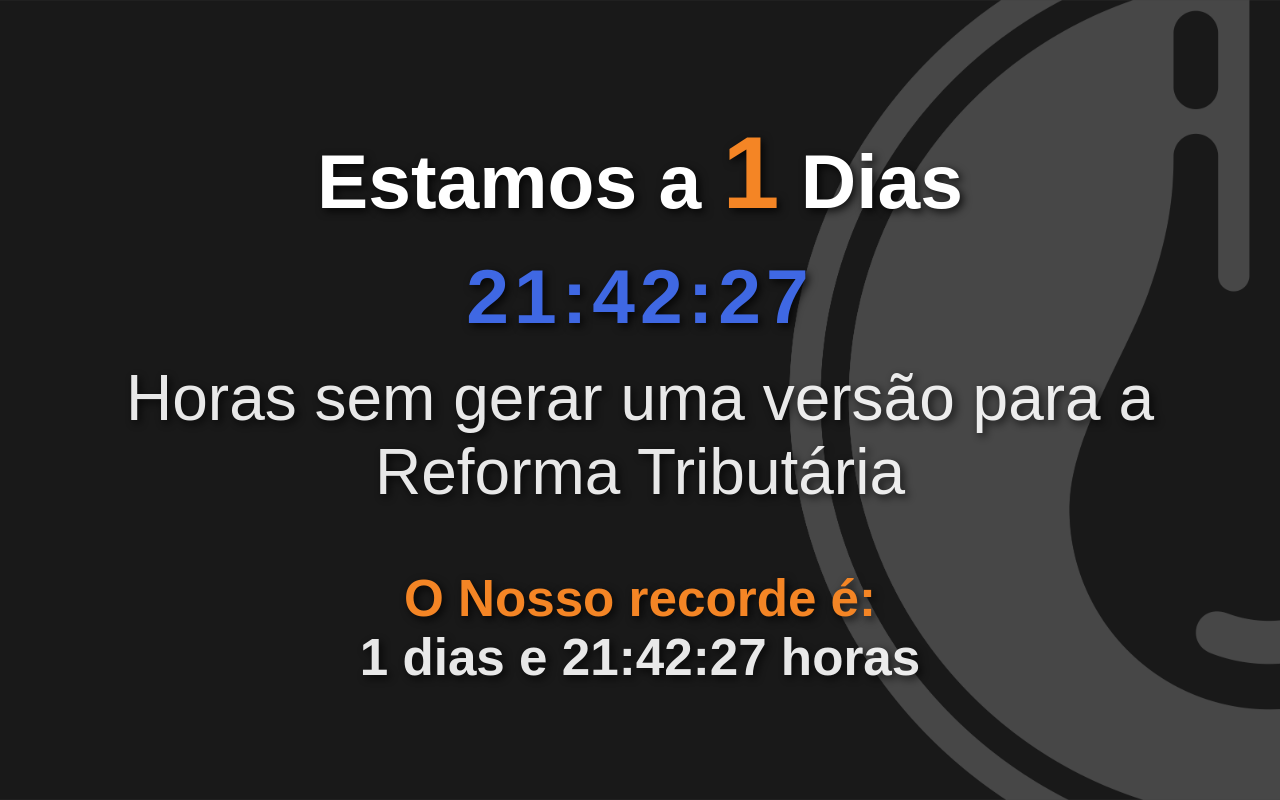
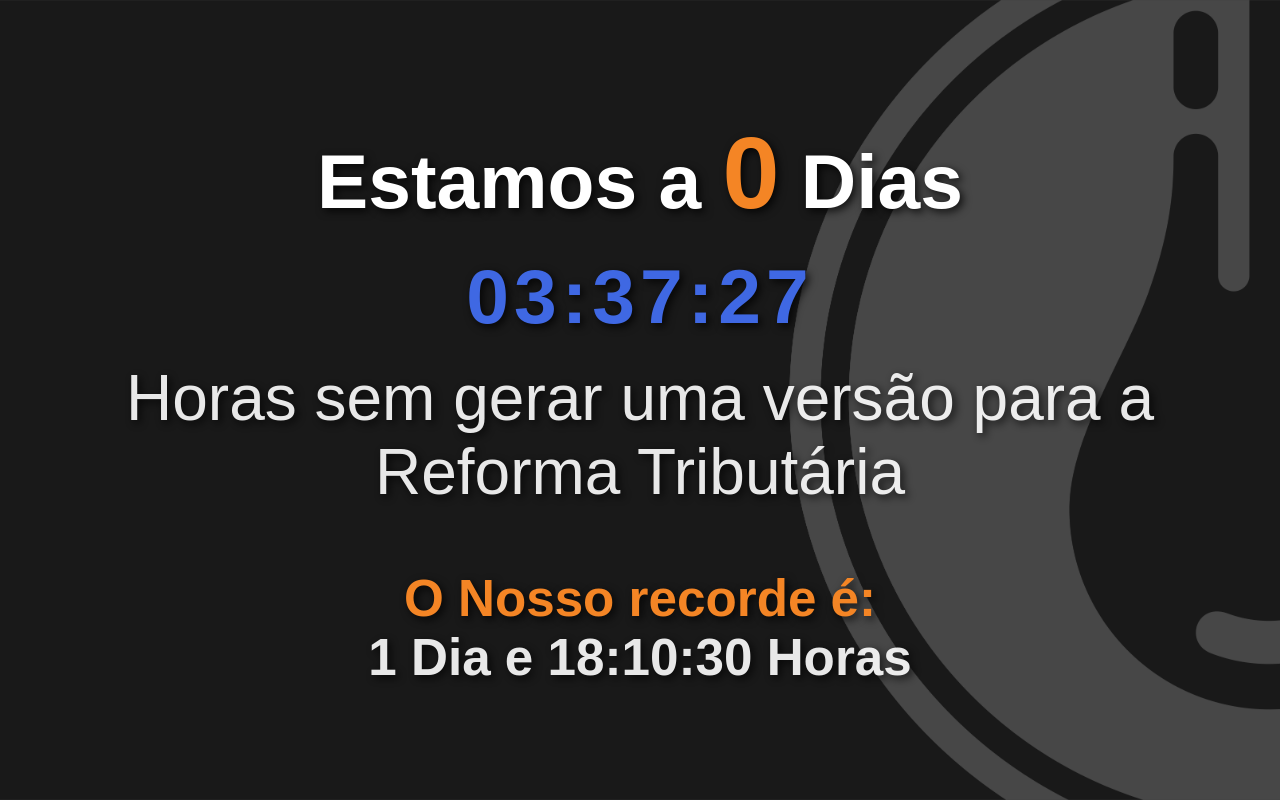
Before and after one commit to raffaoliveira/contagem-reforma, a plain HTML site: page index.html in a window 1280 px wide. Drawn offline with Linux system fonts and the light colour scheme.

Commit message:
Atualizar data

```diff
--- a/index.html
+++ b/index.html
@@ -10,7 +10,9 @@
     <div class="background"></div>
 
     <div class="content">
-      <h1>Estamos a <span class="days" id="days">0</span> Dias</h1>
+      <h1>
+        Estamos a <span class="days" id="days">0</span> <span id="stringDays">Dias</span>
+      </h1>
       <div class="timer">
         <span class="time" id="time">00:00:00</span>
       </div>
--- a/main.js
+++ b/main.js
@@ -1,6 +1,6 @@
-const dataInicial = new Date('2025-11-12T15:20:00')
+const dataInicial = new Date('2025-11-14T09:25:00')
 
-const recorde = null
+const recorde = '1 Dia e 18:10:30 Horas'
 
 function atualizarContador() {
   const agora = new Date()
@@ -14,6 +14,12 @@ function atualizarContador() {
   const horasFormatadas = String(horas).padStart(2, '0')
   const minutosFormatados = String(minutos).padStart(2, '0')
   const segundosFormatados = String(segundos).padStart(2, '0')
+
+  if (dias !== 1) {
+    document.getElementById('stringDays').textContent = 'Dias'
+  } else {
+    document.getElementById('stringDays').textContent = 'Dia'
+  }
 
   document.getElementById('days').textContent = dias
   document.getElementById(
```
